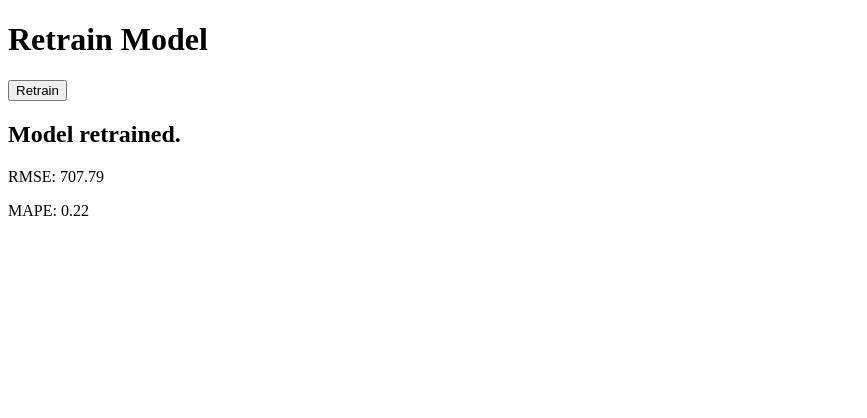
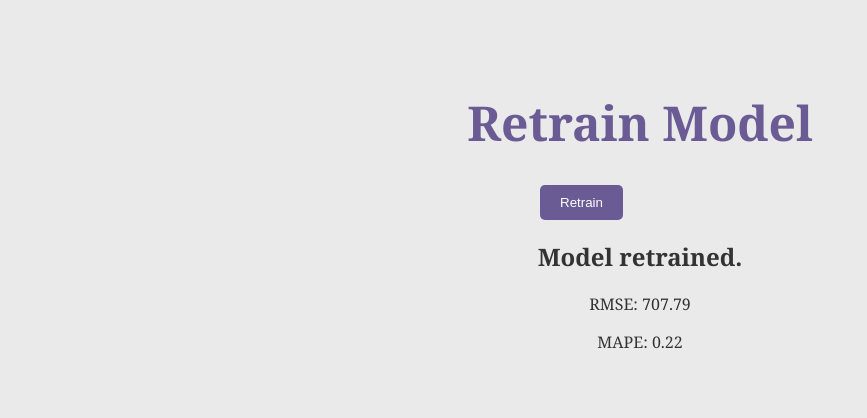
Before and after one commit to BrendzRdgz/Despliegue_TC, a Flask app: page /api/v1/retrain in a window 1280 px wide. Shown: the top 418 px of the page, without its empty margins (0-867 px from the left). Run offline with Flask 3, Linux system fonts and the light colour scheme.

Commit message:
Formato css al html

```diff
--- /dev/null
+++ b/static/styles.css
@@ -0,0 +1,92 @@
+/* styles.css */
+
+/* General Styles */
+body {
+    font-family: 'Georgia', serif;
+    background-color: #eaeaea;
+    color: #333;
+    text-align: center;
+    padding: 50px;
+}
+
+h1 {
+    font-size: 3em;
+    color: #6b5b95;
+    margin-bottom: 30px;
+}
+
+/* Home Page Styles */
+ul {
+    list-style-type: none;
+    padding: 0;
+}
+
+li {
+    margin: 20px 0;
+}
+
+a {
+    text-decoration: none;
+    color: #6b5b95;
+    font-weight: bold;
+    border-bottom: 2px solid #6b5b95;
+    padding-bottom: 5px;
+    transition: color 0.3s, border-color 0.3s;
+}
+
+a:hover {
+    color: #333;
+    border-color: #333;
+}
+
+/* Predict Page Styles */
+form {
+    margin: 20px auto;
+    width: 300px;
+    text-align: left;
+}
+
+label {
+    display: block;
+    margin: 10px 0 5px;
+}
+
+input[type="text"] {
+    width: 100%;
+    padding: 8px;
+    margin-bottom: 10px;
+    border: 1px solid #6b5b95;
+    border-radius: 5px;
+}
+
+input[type="submit"] {
+    background-color: #6b5b95;
+    color: white;
+    border: none;
+    padding: 10px 20px;
+    cursor: pointer;
+    border-radius: 5px;
+}
+
+input[type="submit"]:hover {
+    background-color: #333;
+}
+
+/* Retrain Page Styles */
+form {
+    margin: 20px auto;
+    width: 200px;
+}
+
+input[type="submit"] {
+    background-color: #6b5b95;
+    color: white;
+    border: none;
+    padding: 10px 20px;
+    cursor: pointer;
+    border-radius: 5px;
+}
+
+input[type="submit"]:hover {
+    background-color: #333;
+}
--- a/templates/home.html
+++ b/templates/home.html
@@ -3,6 +3,7 @@
 <head>
     <meta charset="UTF-8">
     <title>Home</title>
+    <link rel="stylesheet" href="{{ url_for('static', filename='styles.css') }}">
 </head>
 <body>
     <h1>¿Seras influecer con exito? </h1>
--- a/templates/predict.html
+++ b/templates/predict.html
@@ -3,6 +3,8 @@
 <head>
     <meta charset="UTF-8">
     <title>Predict Revenue</title>
+    <link rel="stylesheet" href="{{ url_for('static', filename='styles.css') }}">
+
 </head>
 <body>
     <h1>Predict Revenue</h1>
--- a/templates/retrain.html
+++ b/templates/retrain.html
@@ -3,6 +3,8 @@
 <head>
     <meta charset="UTF-8">
     <title>Retrain Model</title>
+    <link rel="stylesheet" href="{{ url_for('static', filename='styles.css') }}">
+
 </head>
 <body>
     <h1>Retrain Model</h1>
```
Also changed, not shown: app.py (line endings or trailing spaces).
